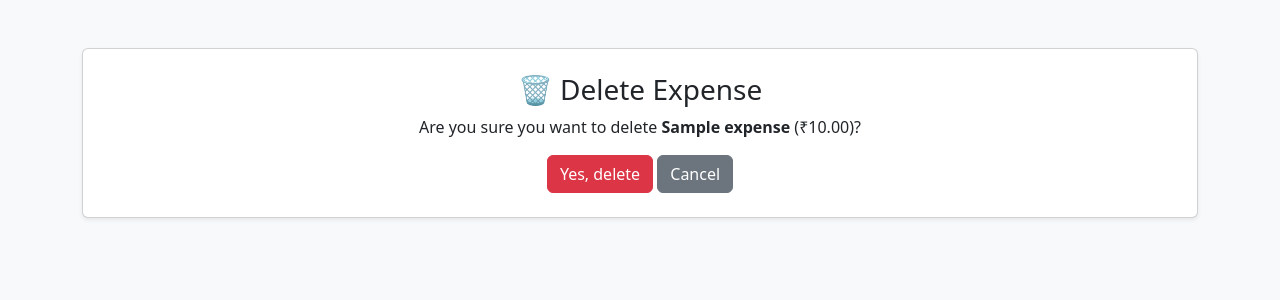
After one commit to shubhamrathod20/expense-manager, a Django app: page /delete/1/ in a window 1280 px wide. The commit adds this page. Shown: the top 300 px of the page. Run offline with Django 5.2, Linux system fonts and the light colour scheme; tables that the repository leaves empty hold one stand-in row (values such as "Sample post").

Commit message:
Add Edit and Delete expense functionality

```diff
--- /dev/null
+++ b/expenses/templates/expenses/confirm_delete.html
@@ -0,0 +1,22 @@
+<!DOCTYPE html>
+<html lang="en">
+<head>
+    <meta charset="UTF-8">
+    <meta name="viewport" content="width=device-width, initial-scale=1.0">
+    <title>Delete Expense</title>
+    <link rel="stylesheet" href="https://cdn.jsdelivr.net/npm/bootstrap@5.3.3/dist/css/bootstrap.min.css">
+</head>
+<body class="bg-light">
+    <div class="container mt-5 text-center">
+        <div class="card shadow-sm p-4">
+            <h3>🗑️ Delete Expense</h3>
+            <p>Are you sure you want to delete <strong>{{ expense.title }}</strong> (₹{{ expense.amount }})?</p>
+            <form method="post">
+                {% csrf_token %}
+                <button type="submit" class="btn btn-danger">Yes, delete</button>
+                <a href="{% url 'expense_list' %}" class="btn btn-secondary">Cancel</a>
+            </form>
+        </div>
+    </div>
+</body>
+</html>
--- a/expenses/templates/expenses/expense_list.html
+++ b/expenses/templates/expenses/expense_list.html
@@ -20,6 +20,7 @@
                             <th>Category</th>
                             <th>Date</th>
                             <th>Description</th>
+                            <th>Actions</th>
                         </tr>
                     </thead>
                     <tbody>
@@ -30,6 +31,10 @@
                             <td>{{ expense.category }}</td>
                             <td>{{ expense.date }}</td>
                             <td>{{ expense.description }}</td>
+                            <td>
+                                <a href="{% url 'edit_expense' expense.id %}" class="btn btn-warning">Edit</a>
+                                <a href="{% url 'delete_expense' expense.id %}" class="btn btn-danger">Delete</a>
+                            </td>
                         </tr>
                         {% endfor %}
                     </tbody>
--- a/expenses/urls.py
+++ b/expenses/urls.py
@@ -4,4 +4,6 @@ from . import views
 urlpatterns = [
     path('', views.expense_list, name='expense_list'),
     path('add/', views.add_expense, name='add_expense'),
+    path('edit/<int:pk>/', views.edit_expense, name='edit_expense'),
+    path('delete/<int:pk>/', views.delete_expense, name='delete_expense'),
 ]
--- a/expenses/views.py
+++ b/expenses/views.py
@@ -1,4 +1,4 @@
-from django.shortcuts import render, redirect
+from django.shortcuts import render, redirect, get_object_or_404
 from .models import Expense
 from .forms import ExpenseForm
 
@@ -19,3 +19,23 @@ def add_expense(request):
     else:
         form = ExpenseForm()
     return render(request, 'expenses/add_expense.html', { 'form': form })
+
+
+def edit_expense(request, pk):
+    expense = get_object_or_404(Expense, pk=pk)
+    if request.method == 'POST':
+        form = ExpenseForm(request.POST, instance=expense)
+        if form.is_valid():
+            form.save()
+            return redirect('expense_list')
+    else:
+        form = ExpenseForm(instance=expense)
+    return render(request, 'expenses/edit_expense.html', { 'form': form, 'expense': expense })
+
+
+def delete_expense(request, pk):
+    expense = get_object_or_404(Expense, pk=pk)
+    if request.method == 'POST':
+        expense.delete()
+        return redirect('expense_list')
+    return render(request, 'expenses/confirm_delete.html', { 'expense': expense })
```
Also changed, not shown: expenses/templates/expenses/edit_expense.html (renamed from expenses/templates/expenses/add_expense.html, +4 -4 lines).
